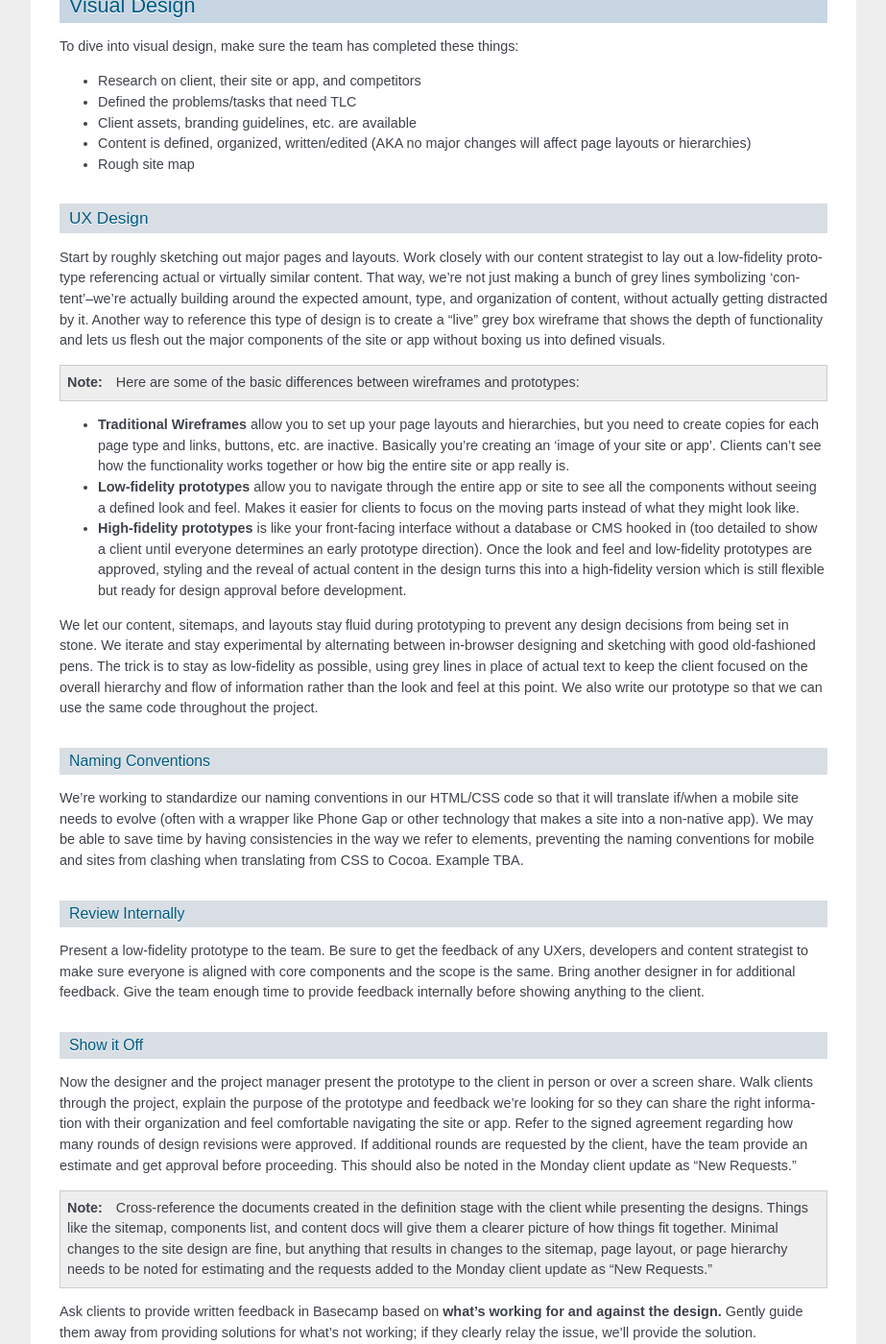
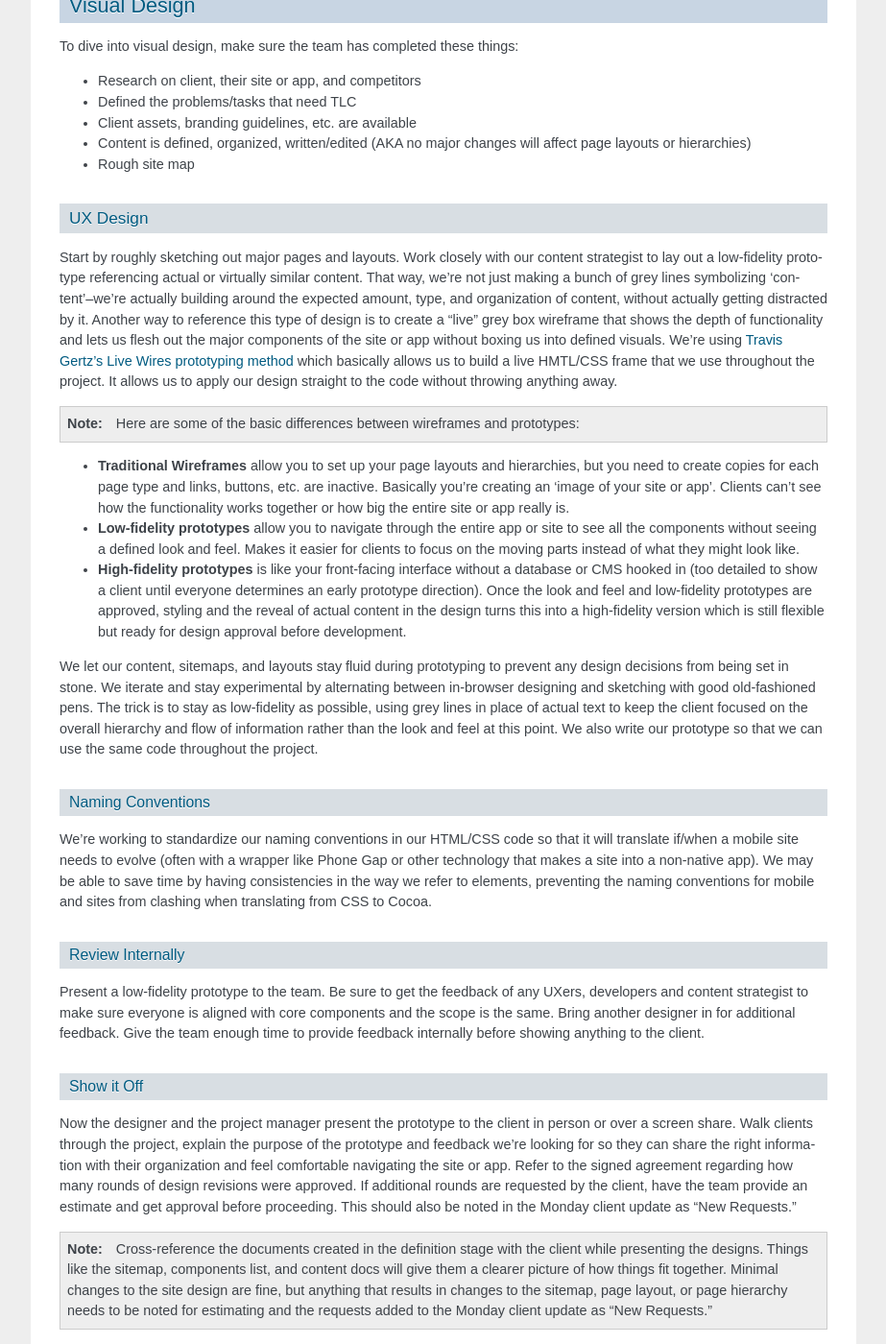
Before and after one commit to ngenworks/process.ngenworks.com, a Sphinx documentation site: the page built from docs/source/design.rst, in a window 1280 px wide and 1400 px high, scrolled down 2356 px. Shown: the whole window at 96% size, without its empty margins (198-1121 px from the left). Built offline with Sphinx 7.4.7, drawn with Linux system fonts in a browser that asks for light colours; some of the changed text lies outside the part shown.

Commit message:
Update design.rst

```diff
--- a/docs/source/design.rst
+++ b/docs/source/design.rst
@@ -89,7 +89,7 @@
 UX Design
 ^^^^^^^^^
 
-Start by roughly sketching out major pages and layouts. Work closely with our content strategist to lay out a low-fidelity prototype referencing actual or virtually similar content. That way, we're not just making a bunch of grey lines symbolizing 'content'--we're actually building around the expected amount, type, and organization of content, without actually getting distracted by it. Another way to reference this type of design is to create a "live" grey box wireframe that shows the depth of functionality and lets us flesh out the major components of the site or app without boxing us into defined visuals.
+Start by roughly sketching out major pages and layouts. Work closely with our content strategist to lay out a low-fidelity prototype referencing actual or virtually similar content. That way, we're not just making a bunch of grey lines symbolizing 'content'--we're actually building around the expected amount, type, and organization of content, without actually getting distracted by it. Another way to reference this type of design is to create a "live" grey box wireframe that shows the depth of functionality and lets us flesh out the major components of the site or app without boxing us into defined visuals. We're using `Travis Gertz's Live Wires prototyping method <http://www.ngenworks.com/blog/live-wires-better-prototyping/>`_ which basically allows us to build a live HMTL/CSS frame that we use throughout the project. It allows us to apply our design straight to the code without throwing anything away.
 
 .. note:: Here are some of the basic differences between wireframes and prototypes:
 
@@ -102,7 +102,7 @@
 Naming Conventions
 ++++++++++++++++++
 
-We're working to standardize our naming conventions in our HTML/CSS code so that it will translate if/when a mobile site needs to evolve (often with a wrapper like Phone Gap or other technology that makes a site into a non-native app). We may be able to save time by having consistencies in the way we refer to elements, preventing the naming conventions for mobile and sites from clashing when translating from CSS to Cocoa. Example TBA.
+We're working to standardize our naming conventions in our HTML/CSS code so that it will translate if/when a mobile site needs to evolve (often with a wrapper like Phone Gap or other technology that makes a site into a non-native app). We may be able to save time by having consistencies in the way we refer to elements, preventing the naming conventions for mobile and sites from clashing when translating from CSS to Cocoa.
 
 Review Internally
 +++++++++++++++++
@@ -132,7 +132,7 @@
 Typography
 ++++++++++
 
-Next, we set base typographic decisions in the browser based on client guidelines. Typecast is a fantastic tool for making and comparing typographic decisions in the browser. It's a good idea to begin with the idea of the perfect paragraph...
+Next, we set base typographic decisions in the browser based on client guidelines. `Typecast <http://typecast.com/>`_ is a fantastic tool for making and comparing typographic decisions in the browser. It's a good idea to begin with the idea of the perfect paragraph...
 
 * Set the font
 * Size
@@ -175,7 +175,7 @@
 
 .. note:: We usually design out a few core pages with the anticipated look and feel and get ready to show it off internally and then to the client in our first round of design. This prevents us from going too far in a particular design direction and getting feedback that forces us to change direction, eating up our budget. It also gives us a chance to review our available budget early on and re-estimate if necessary.
 
-It's also a good idea, no, a GREAT one for designers to review their code before any formal QA process. When in doubt, we can use [Lori's QA checklist] TBA to guide our work. Be sure to cover this time when estimating for the scope.
+It's also a good idea, no, a GREAT one for designers to review their code before any formal QA process. Be sure to cover this time when estimating for the scope.
 
 Show It Off
 +++++++++++
@@ -208,7 +208,7 @@
 
 OR
 
-* The biggest time saver: Live Wires 'grey box wireframe'. Interactions and user flow are retained and the code can be saved and the design can be applied on top. Nothing is wasted.
+* The biggest time saver: `Live Wires <http://www.agnostic.io/livewires>`_ 'grey box wireframe'. Interactions and user flow are retained and the code can be saved and the design can be applied on top. Nothing is wasted.
 
 Then the designer works rapidly with the team to outline a high fidelity prototype that will guide development work. App design differs in that the prototype can be created before the visual design since we create and apply many of the design elements while our developers complete vertically sliced sprints. Once each 'slice' of the prototype has been completed and approved internally, the team determines which slices the client will see. Early feedback is a must since it helps us avoid scope creep.
 
@@ -242,7 +242,7 @@
 Design Remaining UI Elements
 ++++++++++++++++++++++++++++
 
-After getting approval for the style guide/components document, the designer codes out or designs the remaining UI elements so that the developers can plunk the design over top of the prototype. Once this has been done, it's a good idea for the entire team to sync up and make sure there are no code conflicts or UI elements that conflict with the interactions or code. Once the design has been applied and the whole team is feeling good about it, show the client a walkthrough of the design and get final approval. Again, keep rounds of revision for design to two. Remember, we can differentiate between the look and feel and the interaction so if the client asks for any changes that aren't related to the aesthetics, add these requests in as scope changes or ongoing sprints.
+After getting approval for the style guide/components document, the designer codes out or designs the remaining UI elements so that the developers can plunk the design over top of the prototype. Once this has been done, it's a good idea for the entire team to sync up and make sure there are no code conflicts or UI elements that conflict with the interactions or code. Once the design has been applied and the whole team is feeling good about it, show the client a walkthrough of the design and get final approval. Again, keep rounds of revision for design to **two**. Remember, we can differentiate between the look and feel and the interaction so if the client asks for any changes that aren't related to the aesthetics, add these requests in as scope changes or ongoing sprints.
 
 .. note:: It's a good idea, no, a GREAT one for designers to review their code before any formal QA process. When in doubt, use our internal QA checklist to guide your work. Be sure to cover this time when estimating for the scope.
 
```
